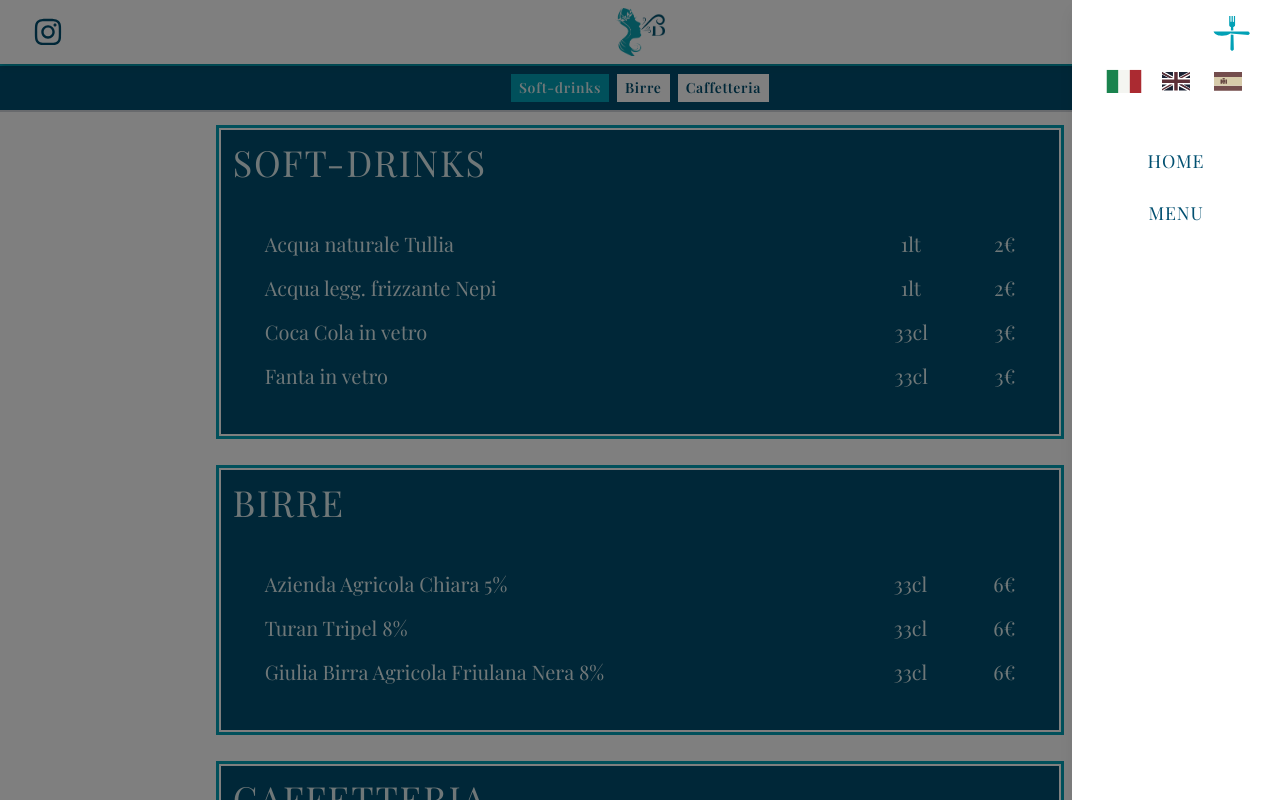
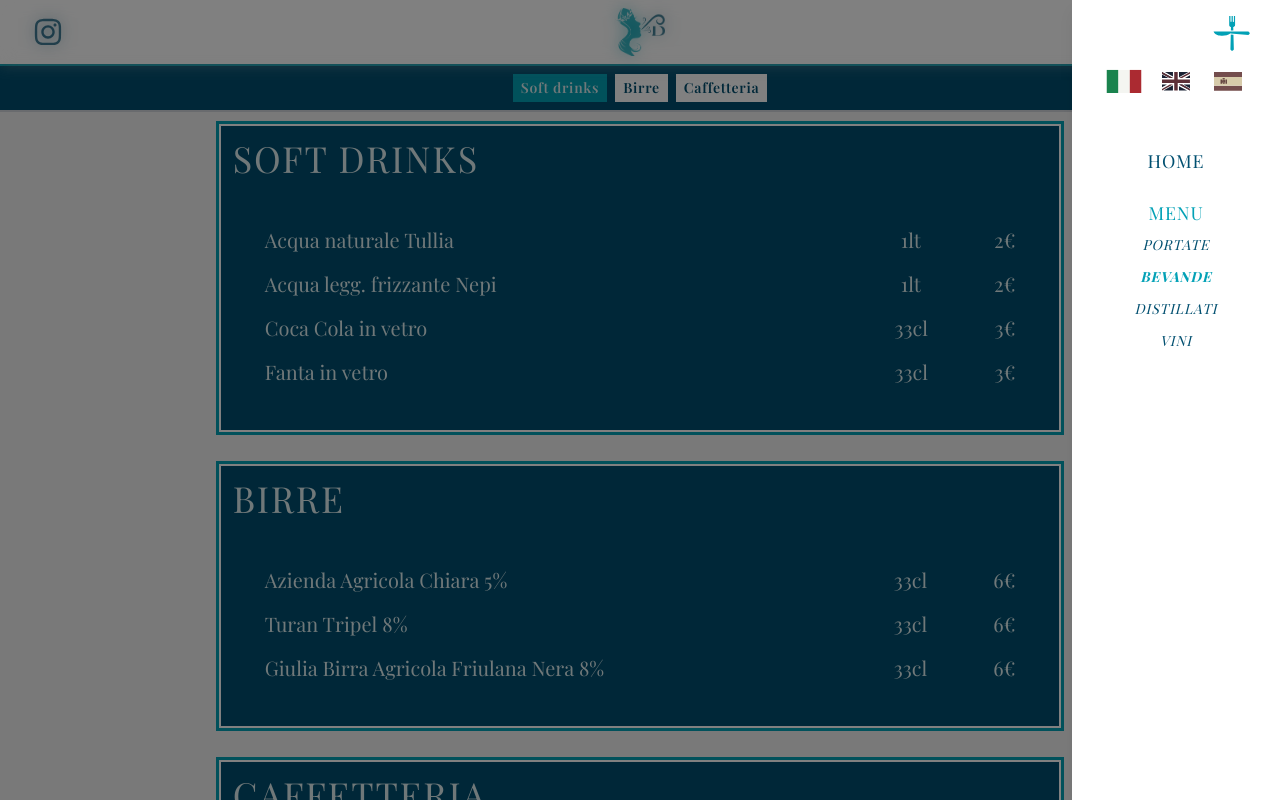
Before and after one commit to AndreadeMartinis/ristorante-briseide, a Next.js app: page /menu-bevande in a window 1280 px wide. Both pictures are taken after a click on the button "Toggle menu". Shown: the top 800 px of the page. Built offline with nearby package versions, Linux system fonts and the light colour scheme.

Commit message:
Back&forth per la modifica layout menu ristorante, rimasto come prima. Sistemati particolari grafici

```diff
--- a/app/components/Footer.js
+++ b/app/components/Footer.js
@@ -15,7 +15,7 @@
   const { t } = useTranslation();
 
   return (
-    <footer className="flex flex-col md:flex-row gap-8 md:gap-0 justify-between items-center py-10 px-6 text-sm text-textColor bg-secondary border-t-2 outline outline-white border-primary">
+    <footer className="flex flex-col md:flex-row gap-8 md:gap-0 justify-between items-center py-4 px-6 text-sm text-textColor bg-secondary border-t-2 outline outline-white border-primary">
       {/* Sezione sinistra: contatti */}
       <section className="bordered-box p-5 relative w-[100%] md:w-[25%] text-textColor">
         <div className="social-icons absolute top-4 right-4 hover:scale-110 hover:text-primary transition-all">
--- a/app/components/Header.js
+++ b/app/components/Header.js
@@ -17,7 +17,7 @@
   const isHome = pathname === "/";
 
   const headerClass =
-    "fixed top-0 flex justify-between items-center h-14 md:h-16 px-2 md:px-6 w-full z-50 bg-white/85 shadow-md";
+    "fixed top-0 flex justify-between items-center h-14 md:h-16 px-2 md:px-6 w-full z-50 bg-white/65 shadow-md backdrop-blur";
 
   const animatedProps = {
     initial: { y: "-100%", opacity: 0 },
--- a/app/components/MainHome.js
+++ b/app/components/MainHome.js
@@ -1,21 +1,4 @@
-"use client";
-import { useEffect } from "react";
-
 export default function MainHome({ children }) {
-  useEffect(() => {
-    if (typeof window === "undefined") return;
-
-    const hash = window.location.hash;
-    if (hash) {
-      const el = document.querySelector(hash);
-      if (el) {
-        setTimeout(() => {
-          el.scrollIntoView({ behavior: "smooth" });
-        }, 100); // leggero delay per attendere il render
-      }
-    }
-  }, []);
-
   return (
     <main className="flex flex-col items-center justify-center">
       {children}
--- a/app/components/Modal.js
+++ b/app/components/Modal.js
@@ -38,7 +38,7 @@
             {...softFadeUpAnimation}
           >
             <button
-              className="absolute top-2 right-2 text-2xl font-extrabold px-3 py-1 text-primary hover:text-textColor"
+              className="fixed md:absolute top-6 right-3 md:top-2 md:right-2 text-3xl font-extrabold px-3 py-1 text-textColor hover:text-primary"
               onClick={onClose}
               aria-label="Chiudi modale"
             >
--- a/app/components/ScrollToTop.js
+++ b/app/components/ScrollToTop.js
@@ -16,7 +16,7 @@
   }, []);
 
   const scrollToTop = () => {
-    window.scrollTo({ top: 0, behavior: "smooth" });
+    window.scrollTo({ top: 0 });
   };
 
   if (!visible) return null;
--- a/app/components/Sidebar.js
+++ b/app/components/Sidebar.js
@@ -84,13 +84,13 @@
             {/* Overlay scuro */}
             <motion.div
               onClick={() => setIsOpen(false)}
-              className="fixed inset-0 bg-black z-30"
+              className="absolute h-screen inset-0 bg-black z-30  backdrop-blur"
               {...sidebarOverlayAnimation}
             />
 
             <motion.aside
               ref={menuRef}
-              className="fixed top-0 right-0 h-screen w-36 md:w-52 bg-white shadow-lg z-40 flex flex-col items-center justify-start p-2 gap-2 text-secondary text-center overflow-auto "
+              className="fixed top-0 right-0 h-screen w-36 md:w-52 bg-white shadow-lg z-40 flex flex-col items-center justify-start p-2 gap-2 text-secondary text-center overflow-auto"
               {...sidebarPanelAnimation}
             >
               {children}
--- a/app/components/restaurantMenu/MenuLinksList.js
+++ b/app/components/restaurantMenu/MenuLinksList.js
@@ -4,7 +4,7 @@
 export default function MenuLinksList({ pathname, t }) {
   return (
     <li>
-      <details className="cursor-pointer group">
+      <details className="cursor-pointer group" open={pathname !== "/"}>
         <summary className="list-none hover:text-primary group-open:text-primary">
           {t("navbar")[3]}
         </summary>
--- a/app/components/restaurantMenu/NavbarMenuCategories.js
+++ b/app/components/restaurantMenu/NavbarMenuCategories.js
@@ -30,7 +30,7 @@
               : "bg-white text-secondary hover:text-primary"
           }`}
         >
-          {capitalizeFirstLetter(translation)}
+          {capitalizeFirstLetter(translation).replace("-", " ")}
         </button>
       ))}
       {categories[0].type === "portate" && (
--- a/app/components/restaurantMenu/RestaurantMenu.js
+++ b/app/components/restaurantMenu/RestaurantMenu.js
@@ -44,7 +44,7 @@
   if (isLoading) return <MenuLoader />;
 
   return (
-    <main className="bg-[url('/img/bg-marble-white.jpg')] bg-contain md:bg-none">
+    <main className="mt-24 bg-[url('/img/bg-marble-white.jpg')] bg-contain md:bg-none">
       <NavbarMenuCategories
         categories={menuData}
         selectedCategory={selectedCategory}
@@ -59,7 +59,7 @@
         <TabellaAllergeni />
       </Modal>
       <motion.div
-        className="min-h-screen flex flex-col items-center px-2 pt-28 md:pt-32 pb-6 gap-8 overflow-hidden"
+        className="min-h-screen  flex flex-col items-center px-2 pt-4 md:pt-7 pb-6 gap-8 overflow-hidden bg-black/5"
         initial={{ opacity: 0 }}
         animate={{ opacity: 1 }}
         transition={{ duration: 0.3 }}
@@ -69,7 +69,7 @@
             key={name}
             id={`menu-section-${name}`}
             role="tabpanel"
-            category={translation}
+            category={translation.replace("-", " ")}
             items={items}
             language={language}
             Row={RowComponent}
@@ -78,7 +78,7 @@
         ))}
       </motion.div>
       {menuType === "portate" && (
-        <p className="text-blue-950 italic text-sm text-center pb-5">
+        <p className="text-blue-950 italic text-[.75rem] text-center pb-5 bg-black/5 font-medium">
           {t("disclaimer-surgelati")}
         </p>
       )}
--- a/app/hooks/useScrollToMenuSection.js
+++ b/app/hooks/useScrollToMenuSection.js
@@ -2,6 +2,6 @@
   const section = document.getElementById(`menu-section-${name}`);
   if (section) {
     const top = section.getBoundingClientRect().top + window.scrollY - offset;
-    window.scrollTo({ top, behavior: "smooth" });
+    window.scrollTo({ top });
   }
 }
```
Also changed, not shown: public/img/bg-marble-white.jpg.
